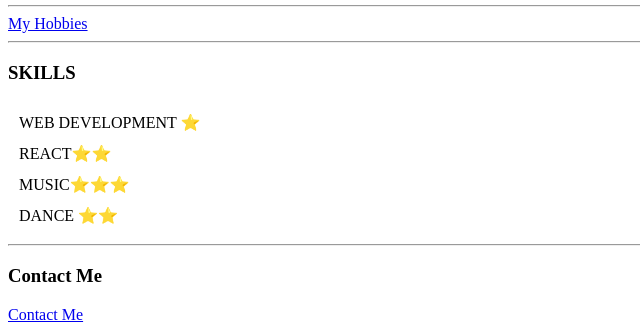
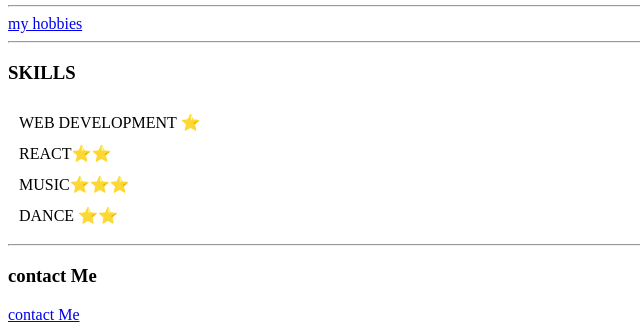
Before and after one commit to pritam2404/CV, a plain HTML site: page index.html.html in a window 1280 px wide. Shown: the part 568-897 px from the top of the page, 0-640 px from the left. Drawn offline with Linux system fonts and the light colour scheme.

Commit message:
Update index.html.html

```diff
--- a/index.html.html
+++ b/index.html.html
@@ -4,7 +4,7 @@
     <meta charset="UTF-8">
     <meta http-equiv="X-UA-Compatible" content="IE=edge">
     <meta name="viewport" content="width=device-width, initial-scale=1.0">
-    <title>Pritam's Personal </title>
+    <title>pritam.html </title>
 </head>
 <body>
   <table cellspacing="40">
@@ -39,7 +39,7 @@
   </table>
 <hr>
 
-   <a href="My hobbies.html">My Hobbies</a>
+   <a href="my hobbies.html">my hobbies</a>
    <hr>
    <h3><strong>SKILLS</strong></h3>
    <table >
@@ -55,8 +55,8 @@
 
    </table>
   <hr>
-   <h3><strong> Contact Me</strong></h3>
-   <a href="contact.html">Contact Me</a>
+   <h3><strong> contact Me</strong></h3>
+   <a href="contact.html">contact Me</a>
 
 </body>
 </html>
```
